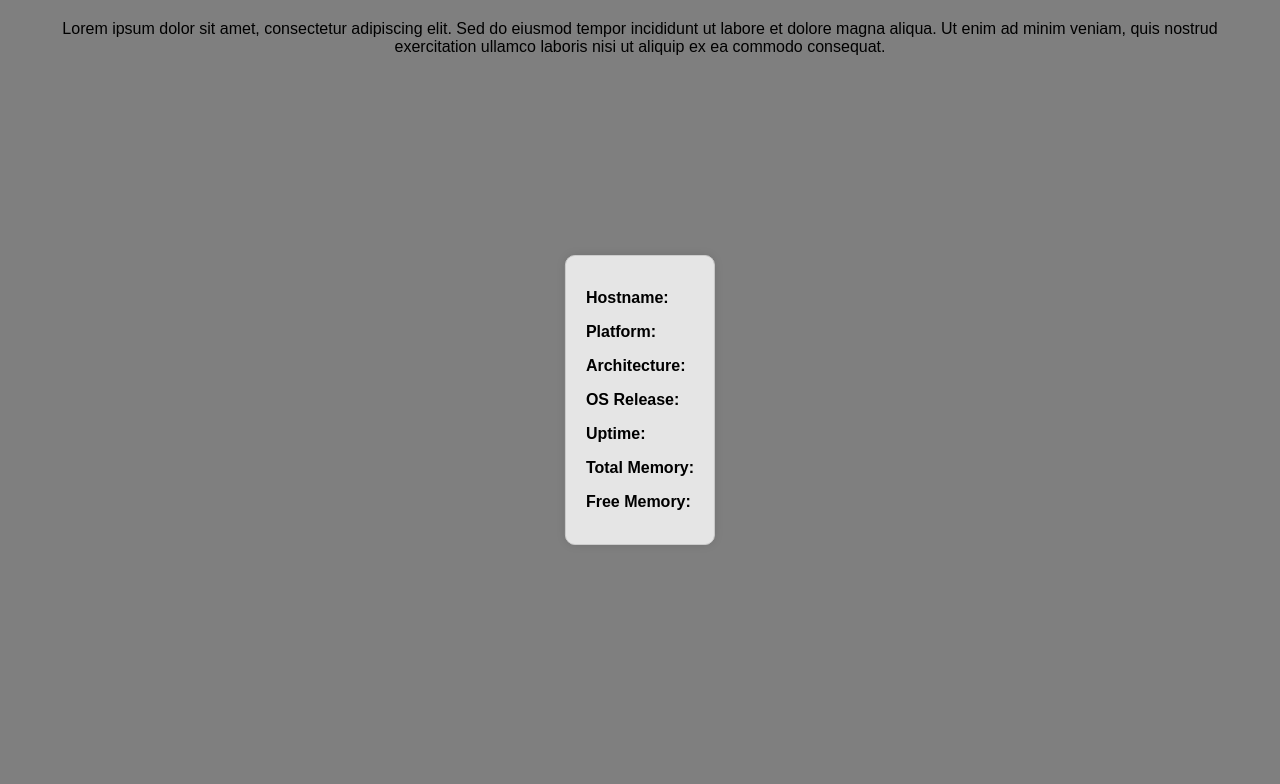
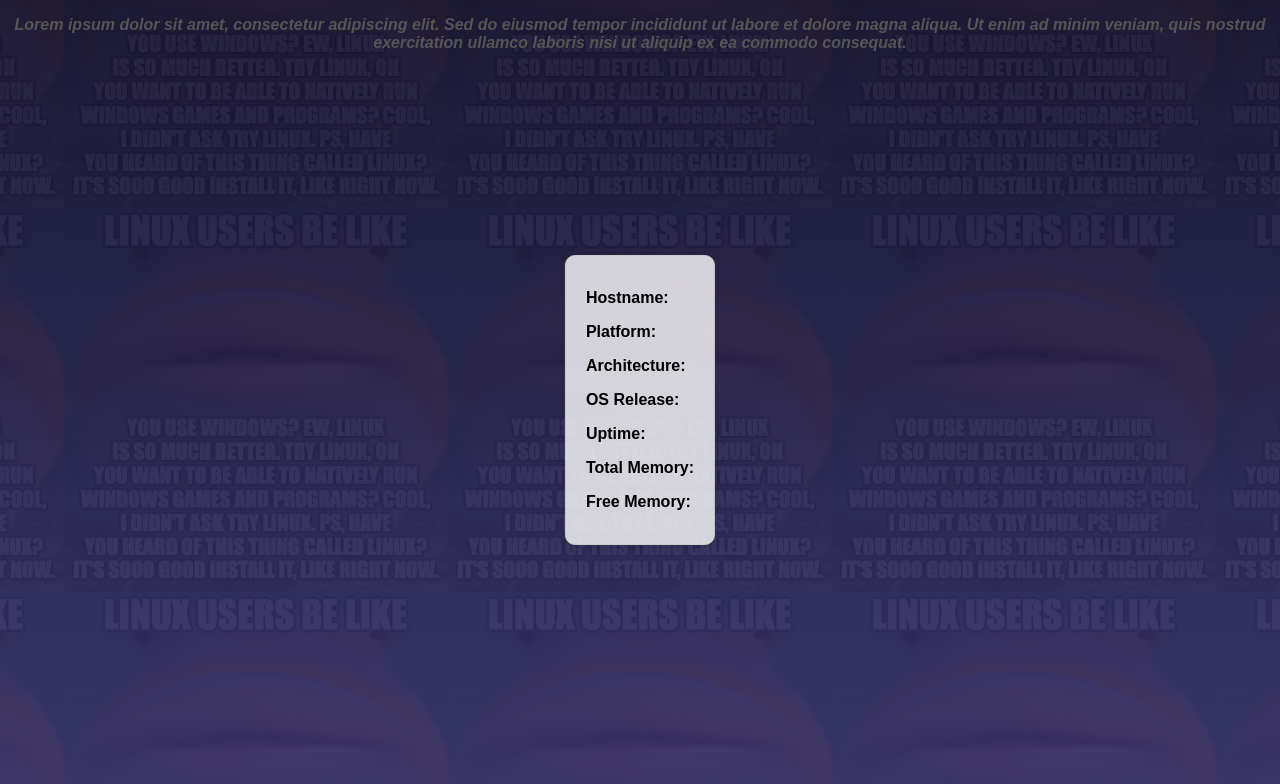
Before and after one commit to RattaphumKaenmuang/SPA_webtest, a website: page index.html in a window 1280 px wide. Drawn offline with Linux system fonts and the light colour scheme; no server answers.

Commit message:
added bg img

```diff
--- a/index.html
+++ b/index.html
@@ -7,7 +7,7 @@
     <link rel="stylesheet" href="style.css">
 </head>
 <body>
-    <p class="lorem-ipsum">Lorem ipsum dolor sit amet, consectetur adipiscing elit. Sed do eiusmod tempor incididunt ut labore et dolore magna aliqua. Ut enim ad minim veniam, quis nostrud exercitation ullamco laboris nisi ut aliquip ex ea commodo consequat.</p>
+    <p id="lorem-ipsum">Lorem ipsum dolor sit amet, consectetur adipiscing elit. Sed do eiusmod tempor incididunt ut labore et dolore magna aliqua. Ut enim ad minim veniam, quis nostrud exercitation ullamco laboris nisi ut aliquip ex ea commodo consequat.</p>
     <div id="sysinfos">
         <p><span class="label">Hostname:</span> <span id="hostname"></span></p>
         <p><span class="label">Platform:</span> <span id="platform"></span></p>
--- a/style.css
+++ b/style.css
@@ -1,9 +1,27 @@
-body {
+html, body {
+    height: 100%;
+    margin: 0;
     font-family: Arial, sans-serif;
-    margin: 20px;
     text-align: center;
-    background: linear-gradient(to bottom, rgba(0, 0, 0, 0.5), rgba(0, 0, 0, 0.5)), url('placeholder.jpg') no-repeat center center fixed;
+    background: linear-gradient(to bottom, rgba(15, 12, 41, 0.8), rgba(48, 43, 99, 0.8)) no-repeat center center fixed;
     background-size: cover;
+    position: relative;
+    overflow: hidden;
+}
+
+body::before {
+    content: "";
+    position: absolute;
+    top: 0;
+    left: 0;
+    width: 100%;
+    height: 100%;
+    background: url('img/SPAbg.jpg') no-repeat center center fixed;
+    background-size: contain;
+    background-repeat: repeat;
+    background-size: 30%;
+    opacity: 0.3; /* Adjust the opacity to make the image weaker */
+    z-index: -1;
 }
 
 #sysinfos {
@@ -14,7 +32,7 @@
     border: 1px solid #ccc;
     padding: 20px;
     border-radius: 10px;
-    background-color: rgba(255, 255, 255, 0.8);
+    background-color: rgba(255, 255, 255, 0.8); /* Semi-transparent background */
     box-shadow: 0 0 10px rgba(0, 0, 0, 0.1);
     text-align: left;
 }
@@ -30,6 +48,7 @@
 
 #lorem-ipsum {
     font-style: italic;
+    font-weight: bold;
     color: #555;
     margin-bottom: 20px;
 }
```
Also changed, not shown: img/SPAbg.jpg (added).
